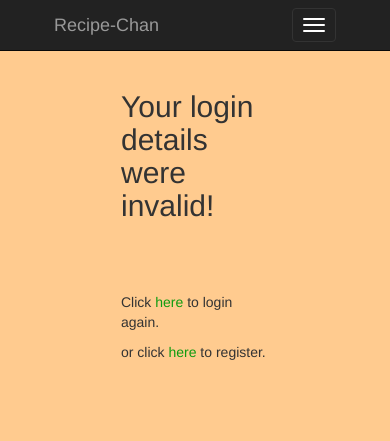
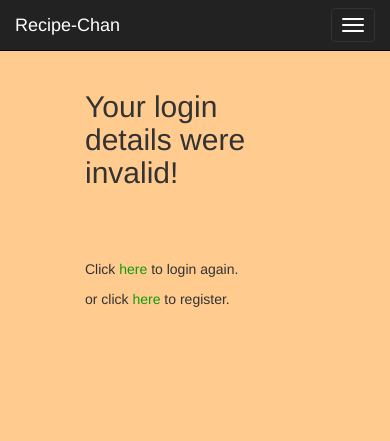
Before and after one commit to AzizHarrington/DjangoRecipeBook, a Django app: page /accounts/invalid/ in a window 390 px wide. Shown: the top 441 px of the page. Run offline with Django 3.2, Linux system fonts and the light colour scheme; parts of the project's set-up code (start-up, migrations or seed data) failed here and were passed over.

```diff
--- a/dishes/templates/base.html
+++ b/dishes/templates/base.html
@@ -6,22 +6,8 @@
     <meta charset="utf-8">
     <link rel="stylesheet" href="{{ STATIC_URL }}css/bootstrap.min.css" media="screen">
     <style type="text/css">
-        body {
-/*          padding-top: 30px;*/
-/*          padding-left: 200px;
-          padding-right: 200px;*/
-/*          position: absolute;*/
-        }
         .starter-template {
           padding: 70px;
-          width: 80%;
-          margin-left: auto;
-          margin-right: auto;
-        }
-        .navbarcont {
-          width: 80%;
-          margin-left: auto;
-          margin-right: auto;
         }
     </style>
 </head>
```
